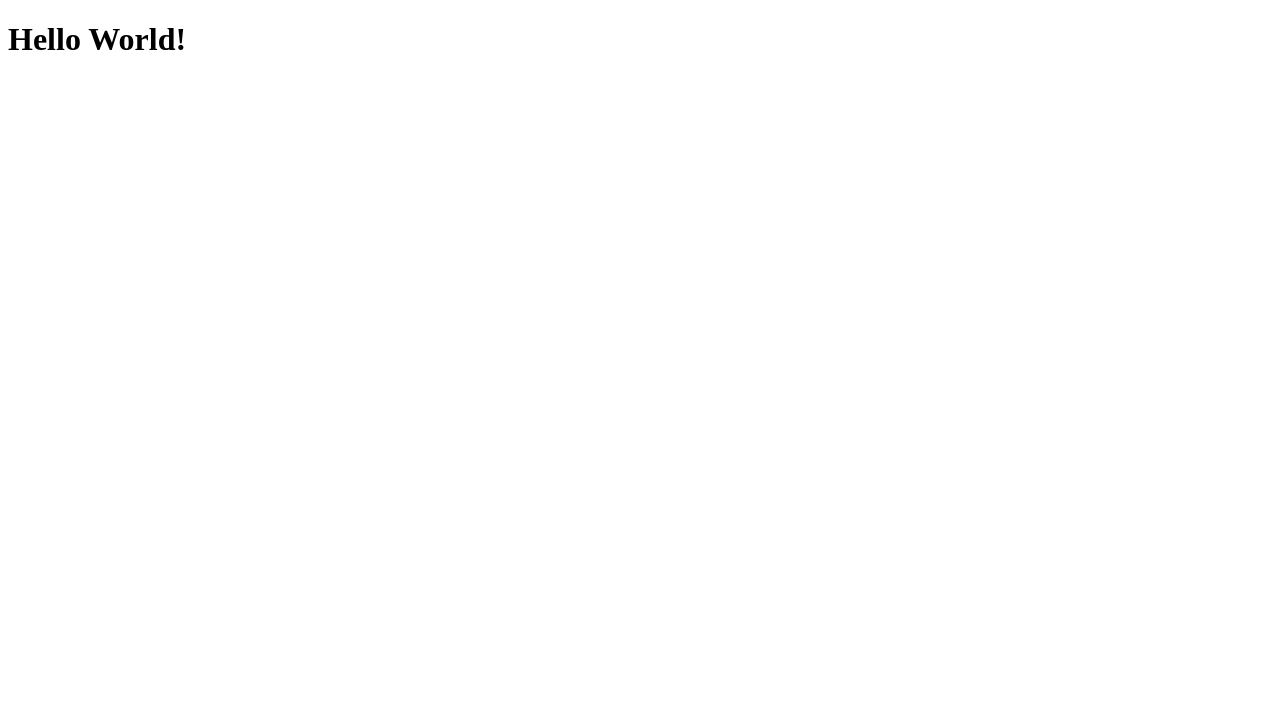
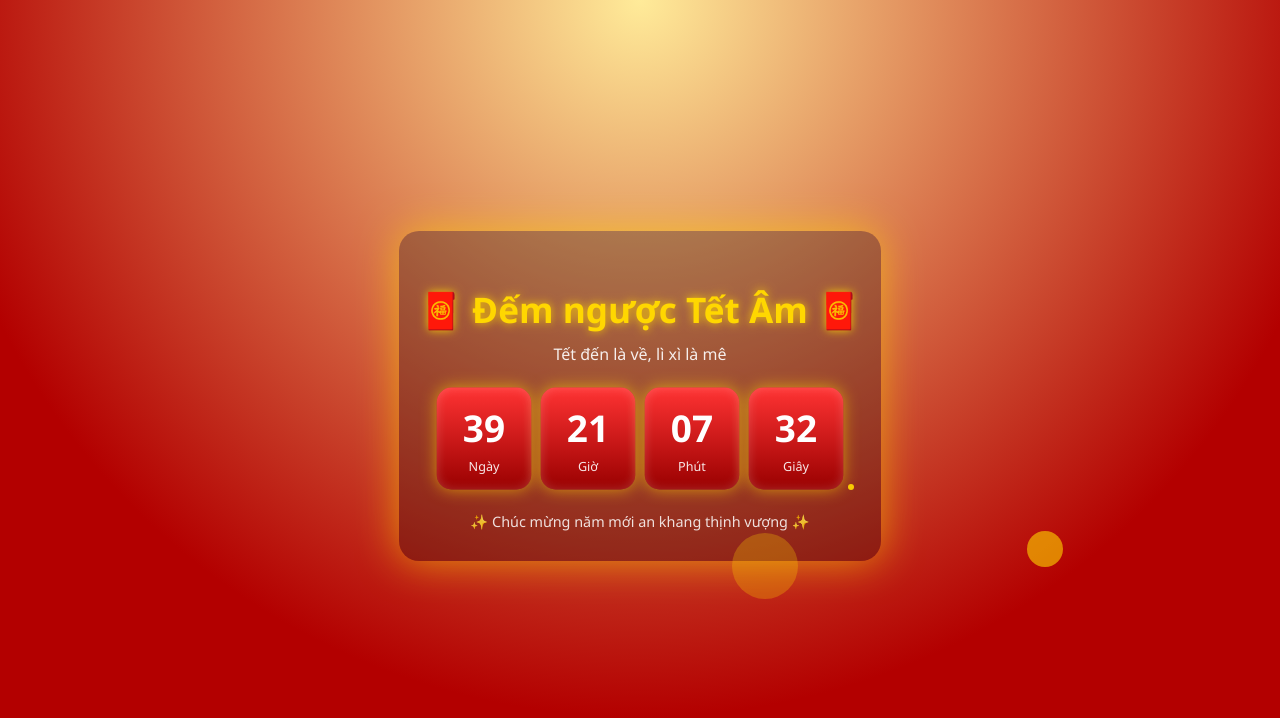
Before and after one commit to Dont4getmeKmA/countdown_luna_new_year, a plain HTML site: page index.html in a window 1280 px wide. Drawn offline with Linux system fonts and the light colour scheme.

Commit message:
Update index.html

```diff
--- a/index.html
+++ b/index.html
@@ -1,2 +1,187 @@
 <!DOCTYPE html>
-<html><body><h1>Hello World!</h1></body></html>
+<html lang="vi">
+<head>
+<meta charset="UTF-8" />
+<title>Đếm ngược Tết Âm 🧧</title>
+<meta name="viewport" content="width=device-width, initial-scale=1.0" />
+
+<style>
+:root {
+  --red: #b30000;
+  --gold: #ffd700;
+}
+
+* {
+  box-sizing: border-box;
+  font-family: "Segoe UI", system-ui, sans-serif;
+}
+
+body {
+  margin: 0;
+  height: 100vh;
+  background:
+    radial-gradient(circle at top, #ffeb99, #b30000 70%);
+  display: flex;
+  align-items: center;
+  justify-content: center;
+  overflow: hidden;
+  color: white;
+}
+
+.container {
+  text-align: center;
+  padding: 30px 20px;
+  background: rgba(0,0,0,0.25);
+  border-radius: 20px;
+  box-shadow: 0 0 40px rgba(255,215,0,0.6);
+  animation: float 4s ease-in-out infinite;
+}
+
+h1 {
+  font-size: 2.2rem;
+  margin-bottom: 10px;
+  color: var(--gold);
+  text-shadow: 0 0 10px rgba(255,215,0,0.9);
+}
+
+.subtitle {
+  font-size: 1rem;
+  opacity: 0.9;
+  margin-bottom: 25px;
+}
+
+.countdown {
+  display: flex;
+  gap: 14px;
+  justify-content: center;
+  flex-wrap: wrap;
+}
+
+.box {
+  min-width: 90px;
+  padding: 14px 10px;
+  background: linear-gradient(180deg, #ff3333, #990000);
+  border-radius: 14px;
+  box-shadow:
+    inset 0 0 10px rgba(255,255,255,0.2),
+    0 0 15px rgba(255,215,0,0.6);
+  animation: pulse 1s infinite alternate;
+}
+
+.value {
+  font-size: 2.2rem;
+  font-weight: bold;
+}
+
+.label {
+  font-size: 0.75rem;
+  margin-top: 4px;
+  opacity: 0.9;
+}
+
+.footer {
+  margin-top: 25px;
+  font-size: 0.9rem;
+  opacity: 0.85;
+}
+
+@keyframes pulse {
+  from { transform: scale(1); }
+  to { transform: scale(1.05); }
+}
+
+@keyframes float {
+  0%,100% { transform: translateY(0); }
+  50% { transform: translateY(-8px); }
+}
+
+/* pháo hoa */
+.firework {
+  position: absolute;
+  width: 6px;
+  height: 6px;
+  background: var(--gold);
+  border-radius: 50%;
+  animation: explode 1.5s linear infinite;
+  opacity: 0;
+}
+
+@keyframes explode {
+  0% { transform: scale(0); opacity: 1; }
+  100% { transform: scale(15); opacity: 0; }
+}
+</style>
+</head>
+
+<body>
+
+<div class="container">
+  <h1>🧧 Đếm ngược Tết Âm 🧧</h1>
+  <div class="subtitle">Tết đến là về, lì xì là mê</div>
+
+  <div class="countdown">
+    <div class="box">
+      <div class="value" id="days">0</div>
+      <div class="label">Ngày</div>
+    </div>
+    <div class="box">
+      <div class="value" id="hours">0</div>
+      <div class="label">Giờ</div>
+    </div>
+    <div class="box">
+      <div class="value" id="minutes">0</div>
+      <div class="label">Phút</div>
+    </div>
+    <div class="box">
+      <div class="value" id="seconds">0</div>
+      <div class="label">Giây</div>
+    </div>
+  </div>
+
+  <div class="footer">✨ Chúc mừng năm mới an khang thịnh vượng ✨</div>
+</div>
+
+<script>
+/*
+  👉 ĐỔI NGÀY TẾT Ở ĐÂY
+  Format: new Date("YYYY-MM-DDTHH:mm:ss")
+*/
+const tetDate = new Date("2026-02-17T00:00:00");
+
+function updateCountdown() {
+  const now = new Date();
+  const diff = tetDate - now;
+
+  if (diff <= 0) {
+    document.querySelector(".subtitle").innerText = "🎉 TẾT ĐẾN RỒI 🎉";
+    return;
+  }
+
+  const days = Math.floor(diff / (1000 * 60 * 60 * 24));
+  const hours = Math.floor((diff / (1000 * 60 * 60)) % 24);
+  const minutes = Math.floor((diff / (1000 * 60)) % 60);
+  const seconds = Math.floor((diff / 1000) % 60);
+
+  document.getElementById("days").innerText = days;
+  document.getElementById("hours").innerText = hours.toString().padStart(2,"0");
+  document.getElementById("minutes").innerText = minutes.toString().padStart(2,"0");
+  document.getElementById("seconds").innerText = seconds.toString().padStart(2,"0");
+}
+
+setInterval(updateCountdown, 1000);
+updateCountdown();
+
+// pháo hoa ngẫu nhiên
+setInterval(() => {
+  const fw = document.createElement("div");
+  fw.className = "firework";
+  fw.style.left = Math.random() * window.innerWidth + "px";
+  fw.style.top = Math.random() * window.innerHeight + "px";
+  document.body.appendChild(fw);
+
+  setTimeout(() => fw.remove(), 1500);
+}, 500);
+</script>
+
+</body>
+</html>
```
